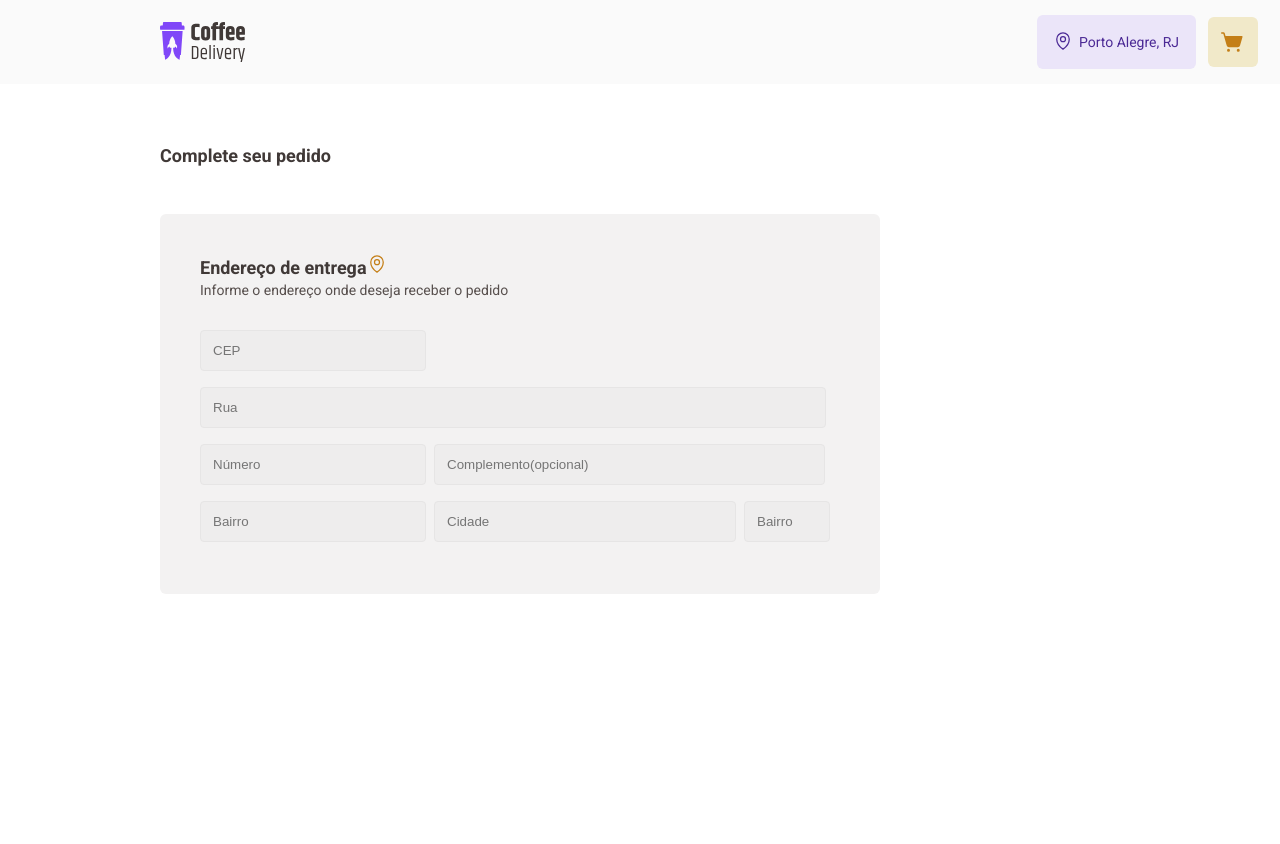
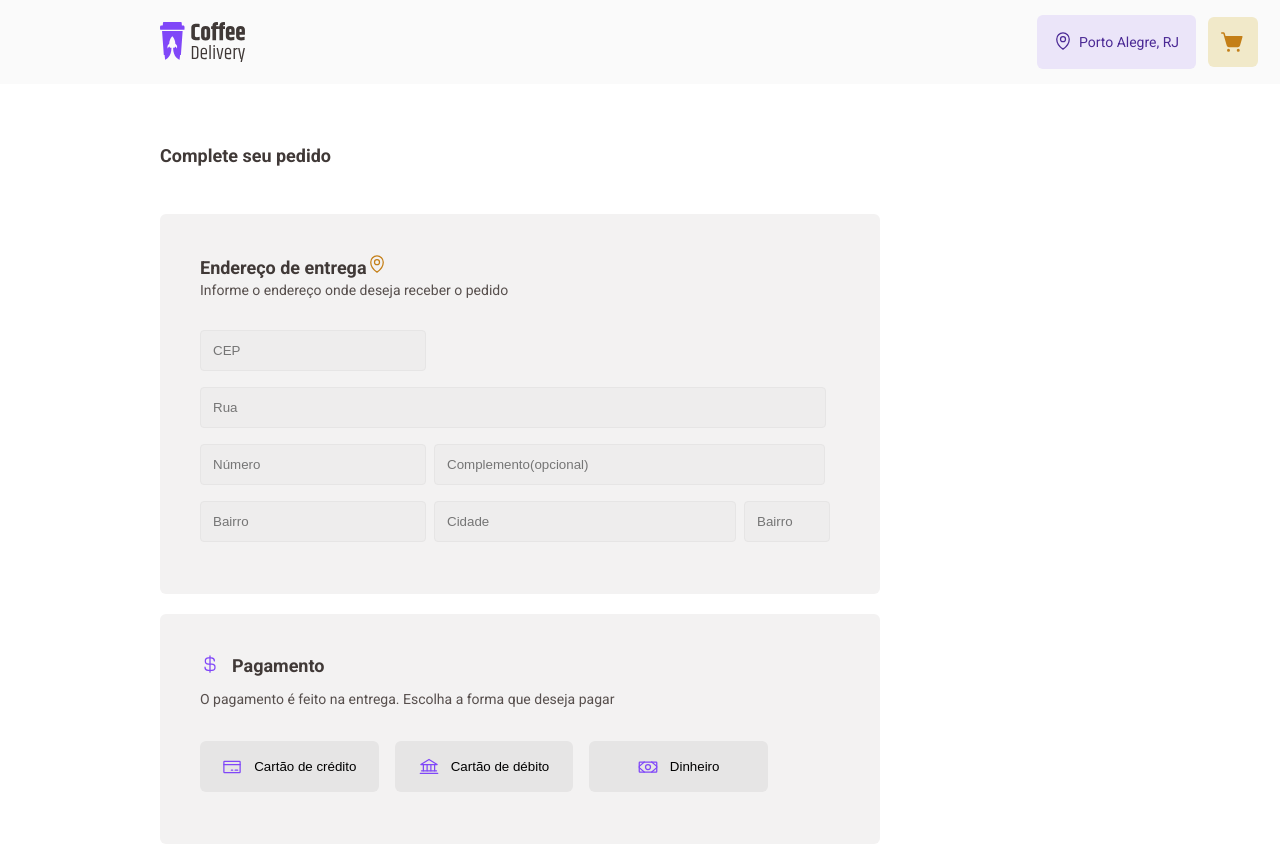
Before and after one commit to IagoAndrade16/coffe-delivery, a React (Vite) app: page /shopping-cart in a window 1280 px wide. Before the commit the page ends 805 px from the top, so only its background shows below. Built offline with nearby package versions, Linux system fonts and the light colour scheme.

Commit message:
payment method

```diff
--- /dev/null
+++ b/src/pages/shoppingCart/components/PaymentMethod/index.tsx
@@ -0,0 +1,38 @@
+import { Bank, CreditCard, CurrencyDollar, Money } from 'phosphor-react'
+import {
+  PaymentMethodCard,
+  PaymentMethodCardsContainer,
+  PaymentMethodContainer,
+  PaymentMethodSubtitle,
+  PaymentMethodTitle,
+} from './styles'
+
+export function PaymentMethod() {
+  return (
+    <PaymentMethodContainer>
+      <PaymentMethodTitle>
+        <CurrencyDollar size={20} weight="fill" color="#8047F8" />
+        Pagamento
+      </PaymentMethodTitle>
+      <PaymentMethodSubtitle>
+        O pagamento é feito na entrega. Escolha a forma que deseja pagar
+      </PaymentMethodSubtitle>
+      <PaymentMethodCardsContainer>
+        <PaymentMethodCard>
+          <CreditCard size={20} color="#8047F8" />
+          Cartão de crédito
+        </PaymentMethodCard>
+
+        <PaymentMethodCard>
+          <Bank size={20} color="#8047F8" />
+          Cartão de débito
+        </PaymentMethodCard>
+
+        <PaymentMethodCard>
+          <Money size={20} color="#8047F8" />
+          Dinheiro
+        </PaymentMethodCard>
+      </PaymentMethodCardsContainer>
+    </PaymentMethodContainer>
+  )
+}
--- /dev/null
+++ b/src/pages/shoppingCart/components/PaymentMethod/styles.tsx
@@ -0,0 +1,90 @@
+import styled from 'styled-components'
+
+export const PaymentMethodContainer = styled.div`
+  position: absolute;
+  top: 470px;
+  display: flex;
+  flex-direction: column;
+  align-items: flex-start;
+  padding: 40px;
+  gap: 32px;
+
+  width: 640px;
+  height: 150px;
+
+  /* Base/Card */
+
+  background: #f3f2f2;
+  border-radius: 6px;
+
+  /* Inside auto layout */
+
+  flex: none;
+  order: 0;
+  align-self: stretch;
+  flex-grow: 0;
+`
+
+export const PaymentMethodTitle = styled.div`
+  display: flex;
+  gap: 12px;
+`
+
+export const PaymentMethodSubtitle = styled.div`
+  width: 530px;
+  height: 21px;
+
+  /* Text/Regular S */
+
+  font-family: 'Roboto';
+  font-style: normal;
+  font-weight: 400;
+  font-size: 14px;
+  line-height: 130%;
+  /* or 18px */
+
+  display: flex;
+  align-items: center;
+  position: absolute;
+  top: 75px;
+
+  /* Base/Text */
+
+  color: #574f4d;
+`
+
+export const PaymentMethodCardsContainer = styled.div`
+  display: flex;
+  gap: 16px;
+`
+
+export const PaymentMethodCard = styled.button`
+  display: flex;
+  flex-direction: row;
+  align-items: center;
+  padding: 16px;
+  gap: 12px;
+  margin-top: 2rem;
+
+  width: 178.67px;
+  height: 51px;
+  border: none;
+
+  justify-content: center;
+
+  /* Base/Button */
+
+  background: #e6e5e5;
+  border-radius: 6px;
+  /* cursor: pointer; */
+
+  /* Inside auto layout */
+
+  flex: none;
+  order: 0;
+  flex-grow: 1;
+
+  :focus {
+    border: 1px solid #8047f8;
+  }
+`
--- a/src/pages/shoppingCart/index.tsx
+++ b/src/pages/shoppingCart/index.tsx
@@ -1,11 +1,13 @@
 import { AdressForm } from './components/AdressForm'
+import { PaymentMethod } from './components/PaymentMethod'
 import { CompleteOrder } from './styles'
 
 export function ShoppingCart() {
   return (
     <CompleteOrder>
       <span>Complete seu pedido</span>
-      <AdressForm></AdressForm>
+      <AdressForm />
+      <PaymentMethod />
     </CompleteOrder>
   )
 }
```
